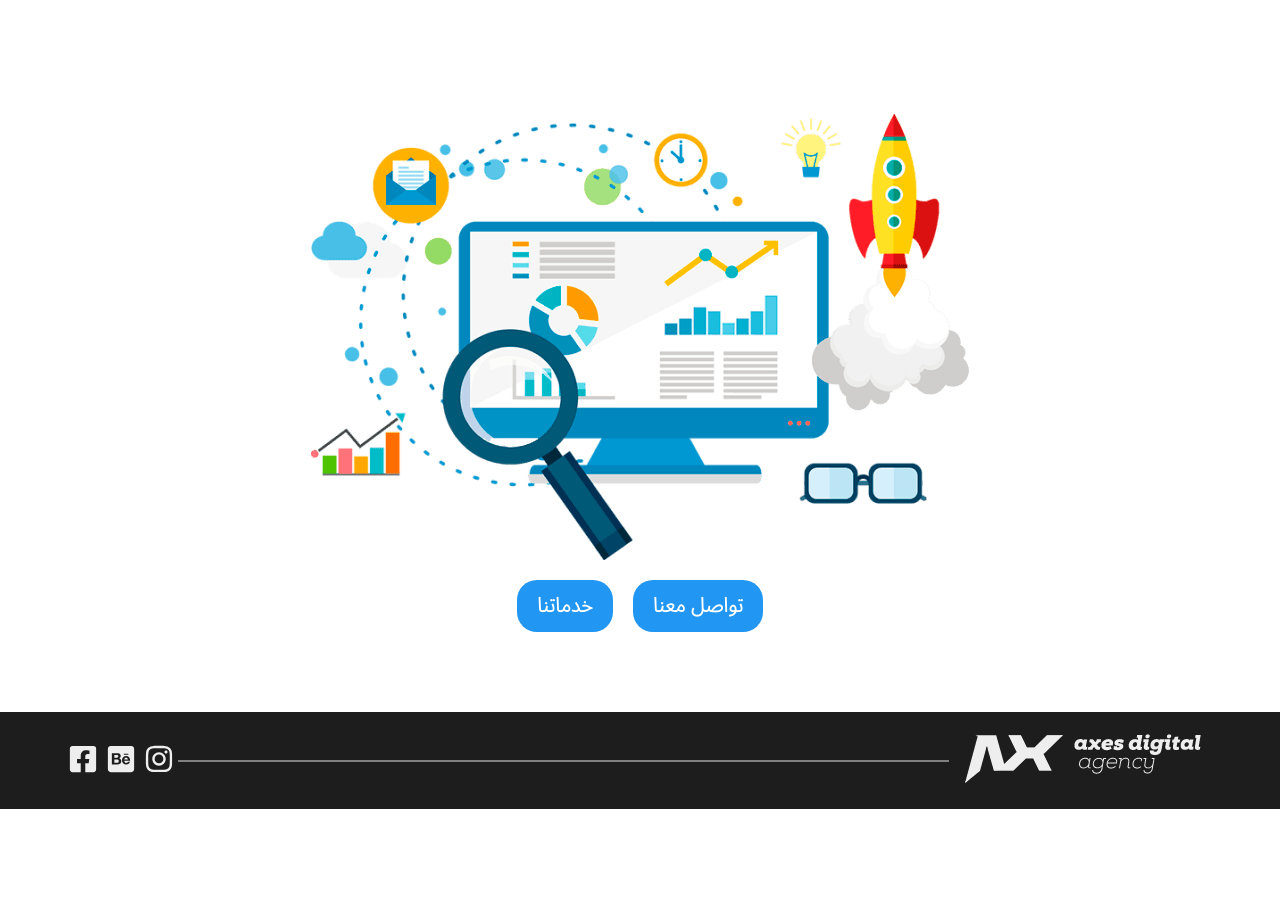
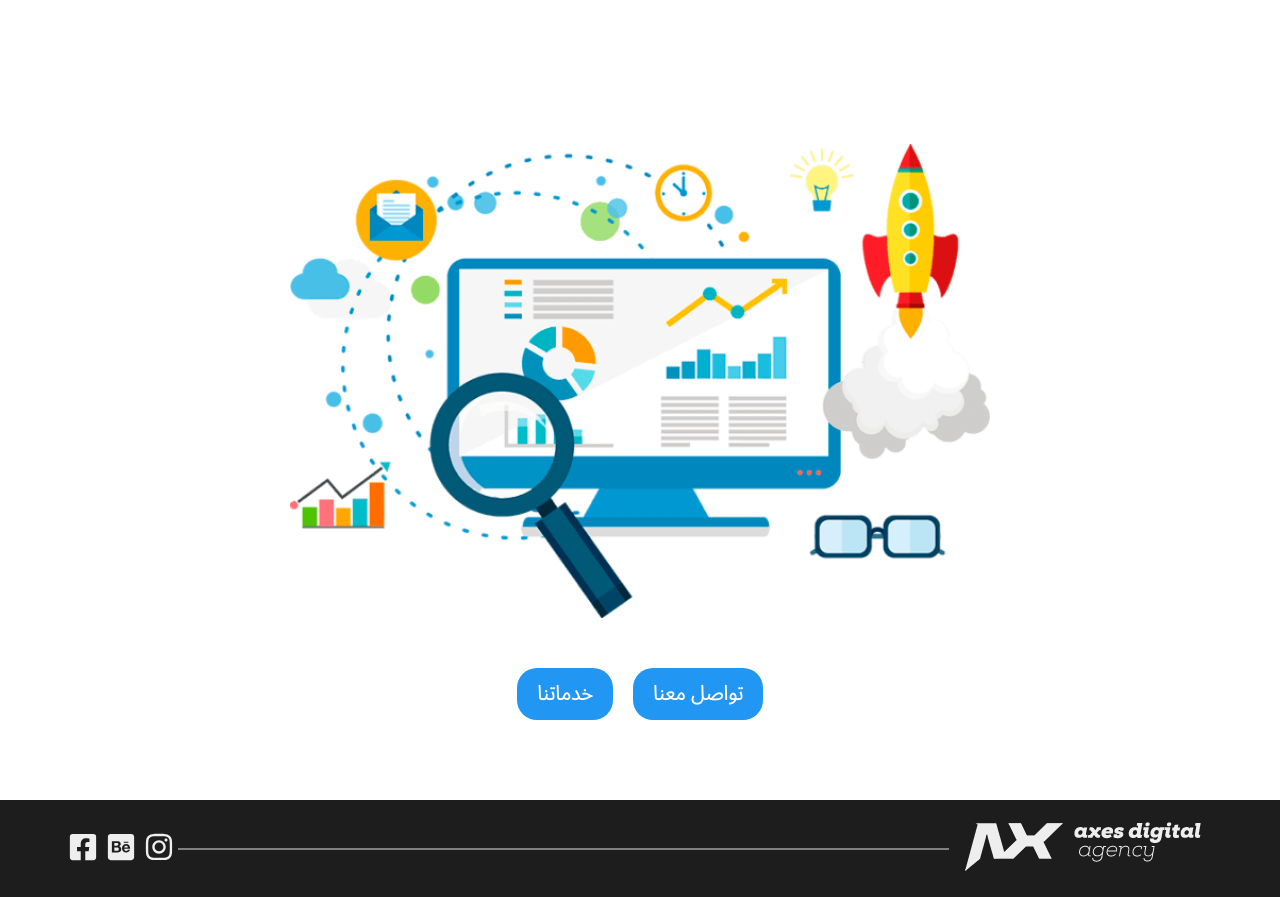
Before and after one commit to MHamada96/axes, a React (Create React App) app: page /about-us in a window 1280 px wide. Shown: the part 1396-2293 px from the top of the page. Before the commit the page ends 2205 px from the top, so only its background shows below. Built offline with nearby package versions, Linux system fonts and the light colour scheme.

Commit message:
fix an issue with the about-us page image

```diff
--- a/src/pages/AboutUsPage/AboutUsPage.style.css
+++ b/src/pages/AboutUsPage/AboutUsPage.style.css
@@ -14,15 +14,18 @@
     text-align: center;
 }
 .img-container {
-    width: 100%;
+    width: 80%;
+    margin: auto;
     display: flex;
     flex-direction: row;
     align-items: center;
     justify-content: center;
 }
-img-style {
+.img-style {
     margin: auto;
     padding: 30px 0px;
+    width: inherit;
+    max-width: 700px;
 }
 
 .buttons-section {
```
